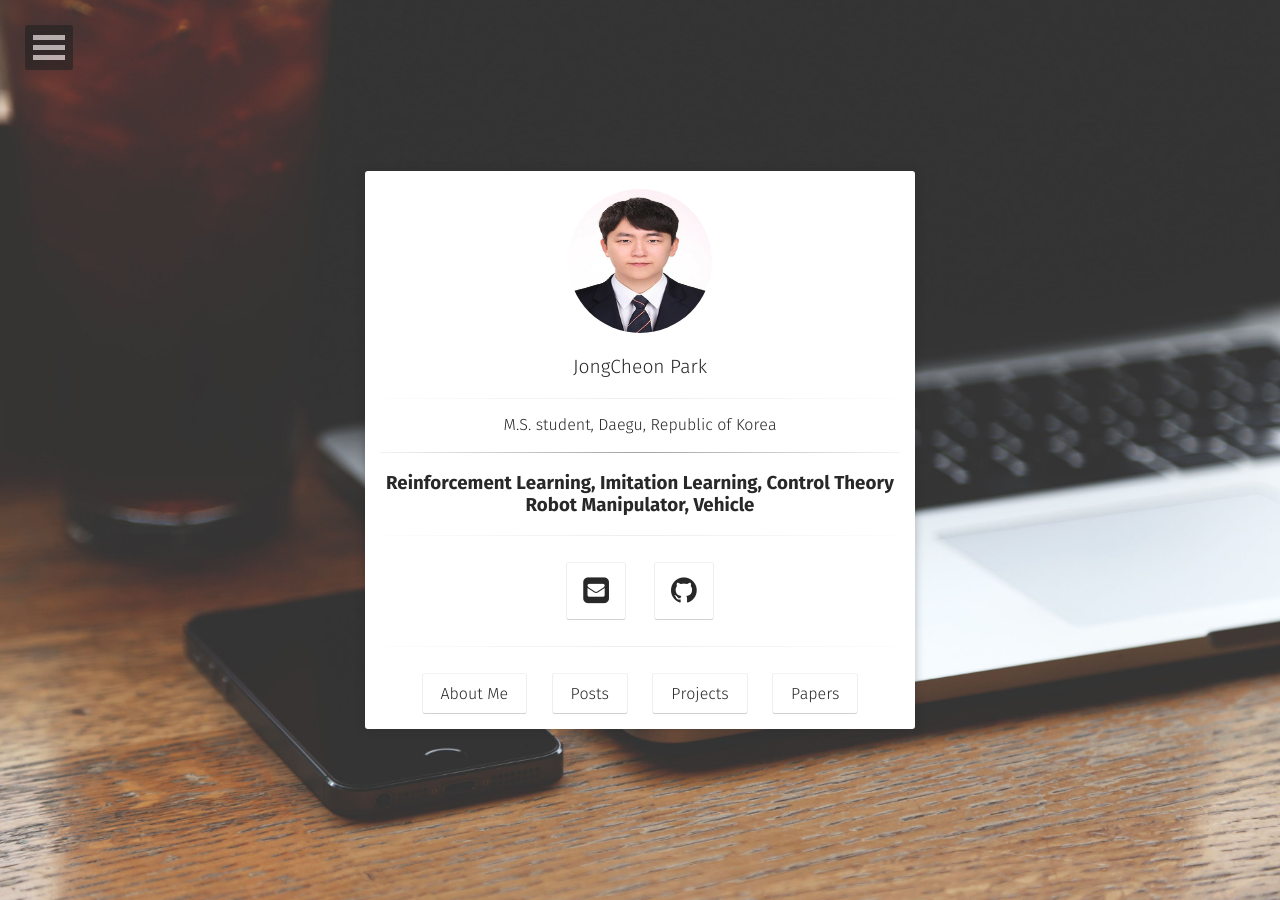
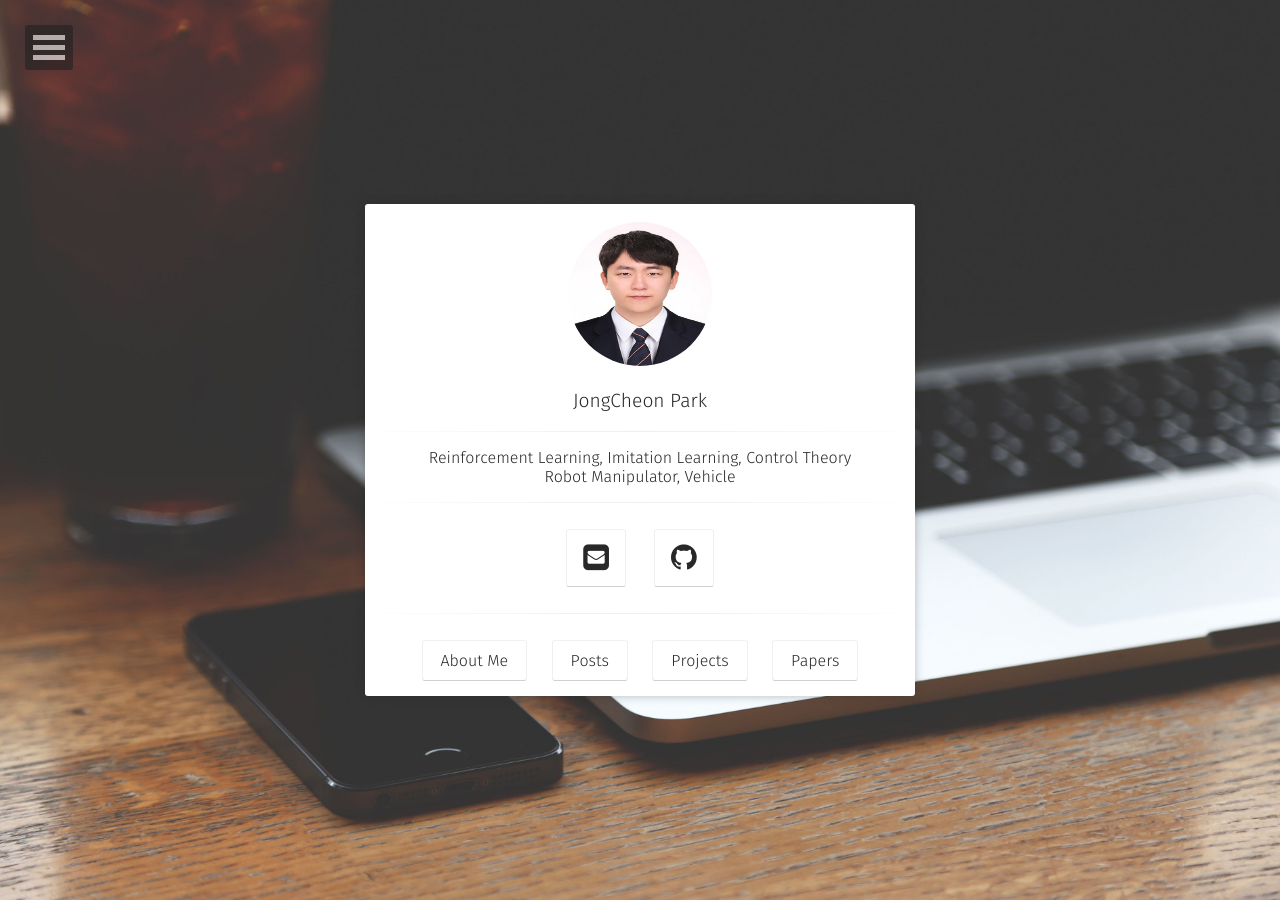
Before and after one commit to JongCheon-Park/JongCheon-Park.github.io, a Jekyll site: the page built from index.html, in a window 1280 px wide. Built offline with Jekyll 4.4.1, drawn with Linux system fonts in a browser that asks for light colours; some web fonts are replaced.

Commit message:
Update _config.yml

```diff
--- a/_config.yml
+++ b/_config.yml
@@ -1,6 +1,6 @@
 # Site
 title:              JongCheon Park
-bio:                'M.S. student, Daegu, Republic of Korea <hr> Reinforcement Learning, Imitation Learning, Control Theory <br> Robot Manipulator, Vehicle'
+bio:                'Reinforcement Learning, Imitation Learning, Control Theory <br> Robot Manipulator, Vehicle'
 description:        "JongCheon Park biography and blog."
 reading_time:       true
 words_per_minute:   150
```
